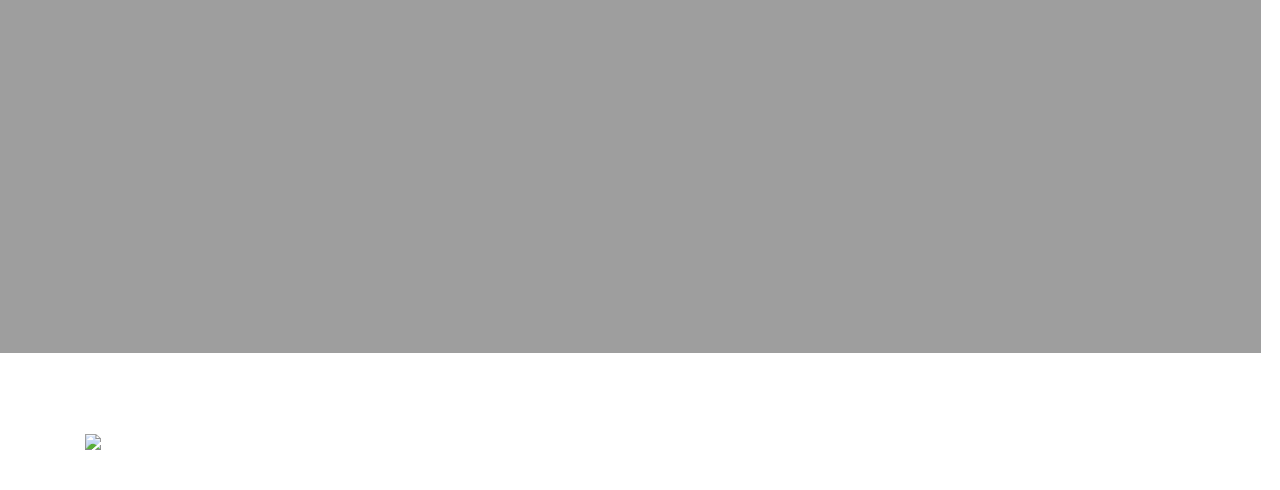
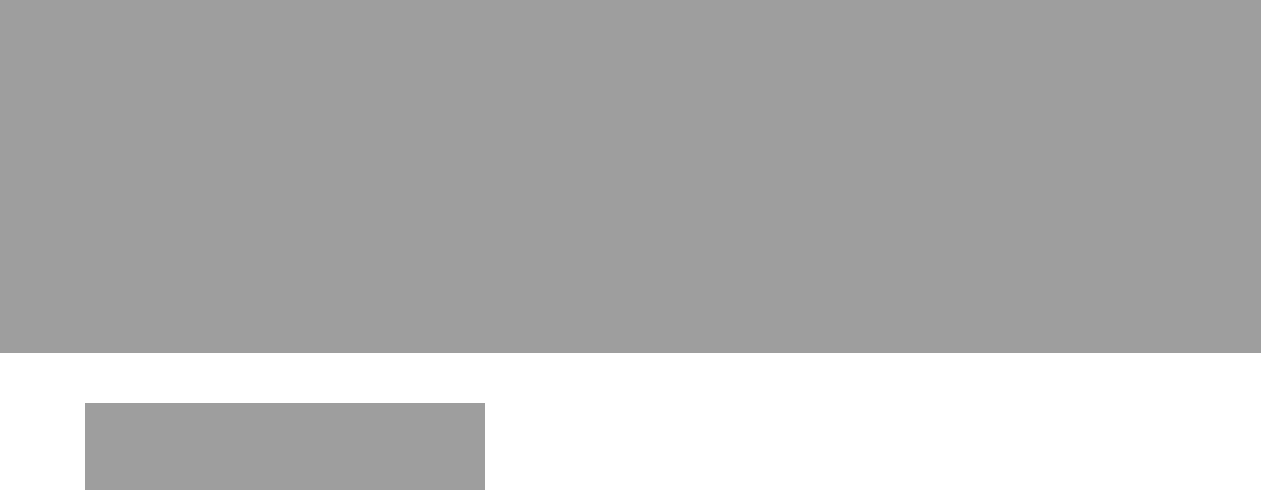
Before and after one commit to CarlaFDev/Estudo, a plain HTML site: page index.html in a window 1280 px wide. Shown: the part 447-937 px from the top of the page. Drawn offline with nearby package versions, Linux system fonts and the light colour scheme; files that its build step writes are made by us from their sources; the site is published under a folder, as on GitHub Pages, so addresses that start at the root find nothing.

Commit message:
Update index.html

```diff
--- a/index.html
+++ b/index.html
@@ -68,7 +68,7 @@
     <section class="container container-fluid" id="biografia">
       <div class="bio row">
         <div class="col-md-6 col-sm-12 bio-img">
-          <img src="/img/bio.png">
+          <img src="img/bio.png">
         </div>
 
         <div class="col-md-6 col-sm-12 bio-text">
```
